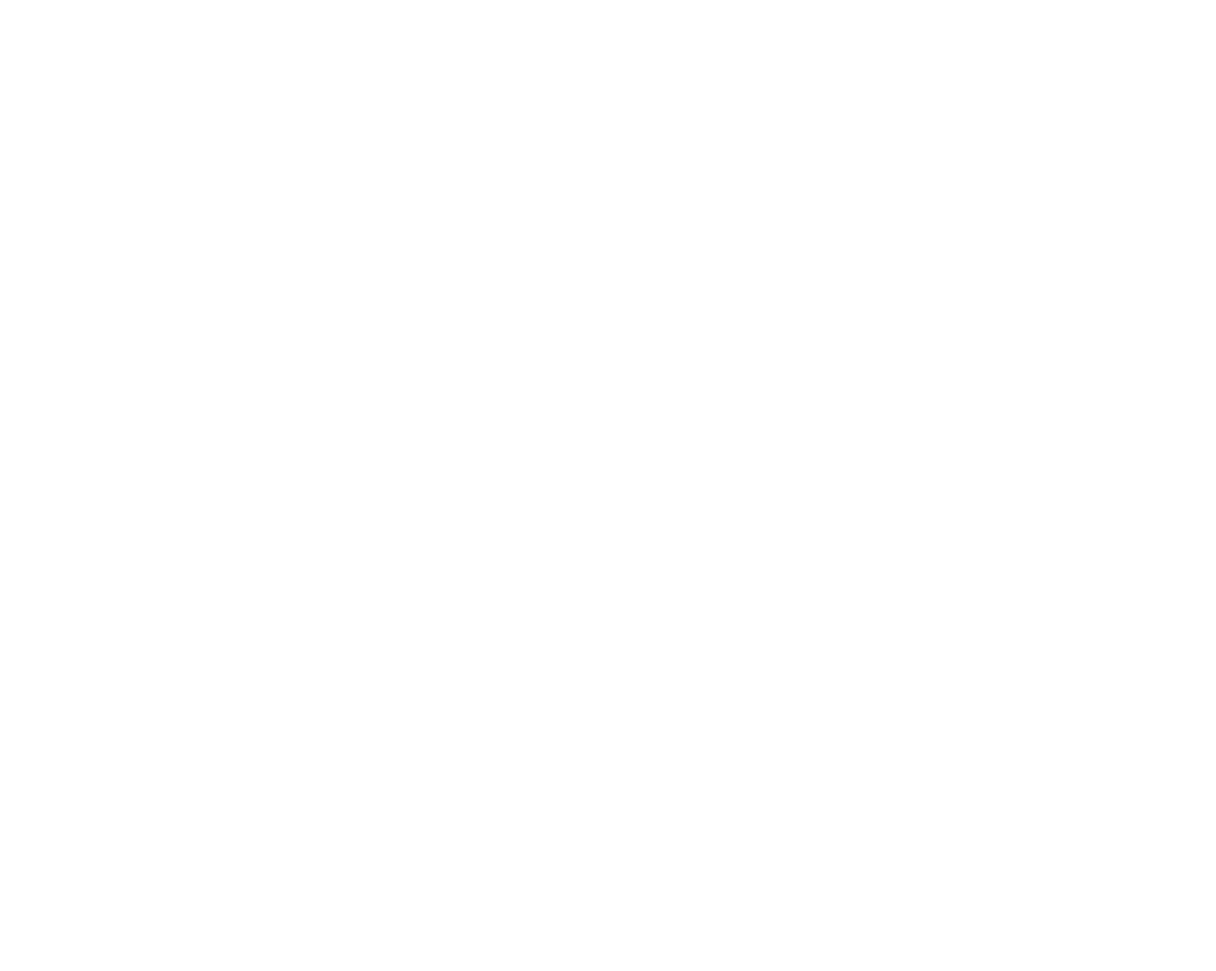
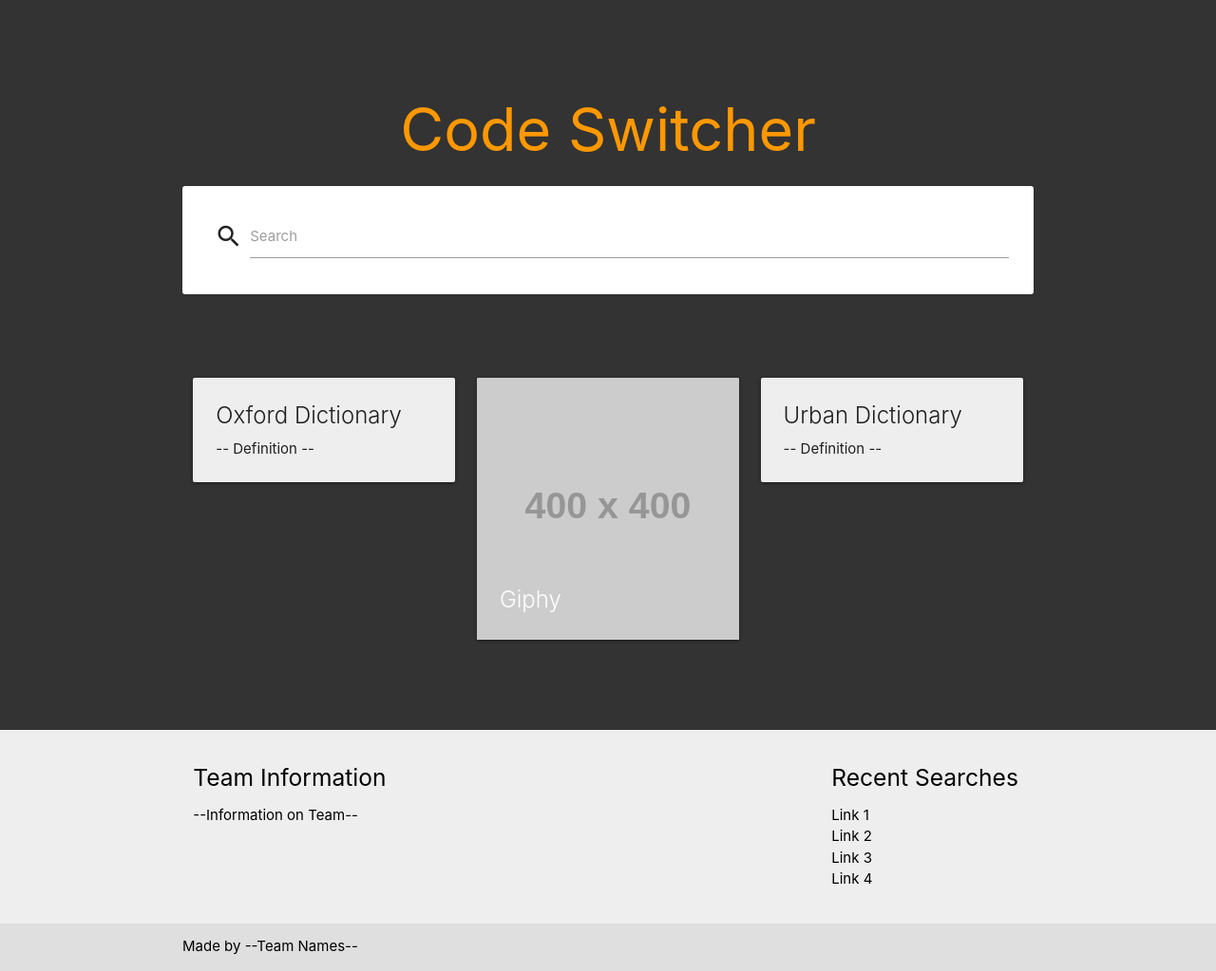
Before and after one commit to jjeskovs/Code-Switcher, a plain HTML site: page index.html in a window 1280 px wide. Shown: the whole page at 95% size. Before the commit the page ends 800 px from the top, so only its background shows below. Drawn offline with nearby package versions, Linux system fonts and the light colour scheme; placeholder pictures from the web are drawn by us.

Commit message:
added basic page styling

```diff
--- a/assets/css/style.css
+++ b/assets/css/style.css
@@ -0,0 +1,17 @@
+
+.icon-block {
+  padding: 0 15px;
+}
+.icon-block .material-icons {
+	font-size: inherit;
+}
+
+body {
+    background: #333;
+}
+
+#search-form {
+    background: #FFF;
+    padding: 15px;
+    border-radius: 3px;
+}
--- a/index.html
+++ b/index.html
@@ -1,21 +1,104 @@
 <!DOCTYPE html>
 <html lang="en">
+
 <head>
     <meta charset="UTF-8">
     <meta name="viewport" content="width=device-width, initial-scale=1.0">
     <meta http-equiv="X-UA-Compatible" content="ie=edge">
-    <link rel="stylesheet" type="text.css" href="assets/css/normalize.css">
-    <link rel="stylesheet" type="text.css" href="assets/css/style.css">
+    <link href="https://fonts.googleapis.com/icon?family=Material+Icons" rel="stylesheet">
+    <link rel="stylesheet" href="https://cdnjs.cloudflare.com/ajax/libs/materialize/1.0.0/css/materialize.min.css">
+    <script src="https://cdnjs.cloudflare.com/ajax/libs/materialize/1.0.0/js/materialize.min.js"></script>
+    <link rel="stylesheet" href="assets/css/style.css">
     <title>Document</title>
 </head>
+
 <body>
 
+    <div class="section no-pad-bot" id="index-banner">
+        <div class="container">
+            <br><br>
+            <h1 class="header center orange-text">Code Switcher</h1>
+            <div class="row center">
+                <form id="search-form" class="col s12">
+                    <div class="input-field col s12">
+                        <i class="material-icons prefix">search</i>
+                        <input id="icon_prefix" type="text" class="validate">
+                        <label for="icon_prefix">Search</label>
+                    </div>
+                </form>
+            </div>
+
+            <br><br>
+
+        </div>
+    </div>
 
 
+    <div class="container">
+        <div class="section">
+
+            <!--   Icon Section   -->
+            <div class="row">
+                <div class="col s12 m4">
+                    <div class="card grey lighten-3">
+                        <div class="card-content">
+                            <span class="card-title">Oxford Dictionary</span>
+                            <p>-- Definition --</p>
+                        </div>
+                    </div>
+                </div>
+
+                <div class="col s12 m4">
+                    <div class="card grey lighten-3">
+                        <div class="card-image">
+                            <img src="https://via.placeholder.com/400x400">
+                            <span class="card-title">Giphy</span>
+                        </div>
+                    </div>
+                </div>
+
+                <div class="col s12 m4">
+                    <div class="card grey lighten-3">
+                        <div class="card-content">
+                            <span class="card-title">Urban Dictionary</span>
+                            <p>-- Definition --</p>
+                        </div>
+                    </div>
+                </div>
+            </div>
+
+        </div>
+        <br><br>
+    </div>
+
+    <footer class="page-footer grey lighten-3">
+        <div class="container">
+            <div class="row">
+                <div class="col l9 s12">
+                    <h5 class="black-text">Team Information</h5>
+                    <p class="black-text text-lighten-4">--Information on Team--</p>
 
 
-
+                </div>
+                <div class="col l3 s12">
+                    <h5 class="black-text">Recent Searches</h5>
+                    <ul>
+                        <li><a class="black-text" href="#!">Link 1</a></li>
+                        <li><a class="black-text" href="#!">Link 2</a></li>
+                        <li><a class="black-text" href="#!">Link 3</a></li>
+                        <li><a class="black-text" href="#!">Link 4</a></li>
+                    </ul>
+                </div>
+            </div>
+        </div>
+        <div class="footer-copyright">
+            <div class="container black-text">
+                Made by <span class="black-text text-lighten-3">--Team Names--</span>
+            </div>
+        </div>
+    </footer>
     <script src="https://cdnjs.cloudflare.com/ajax/libs/jquery/3.2.1/jquery.min.js"></script>
     <script src="assets/javascript/app.js"></script>
 </body>
+
 </html>
```
